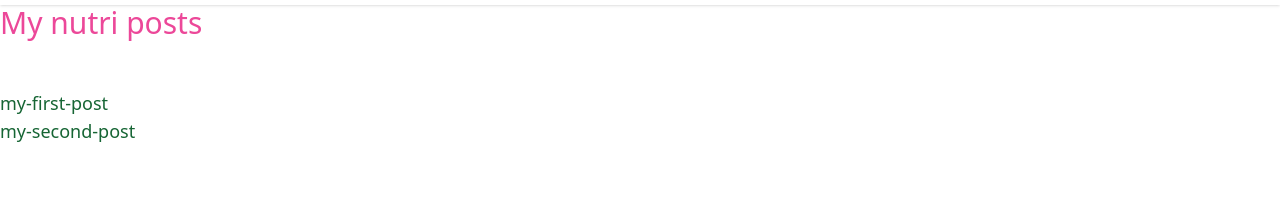
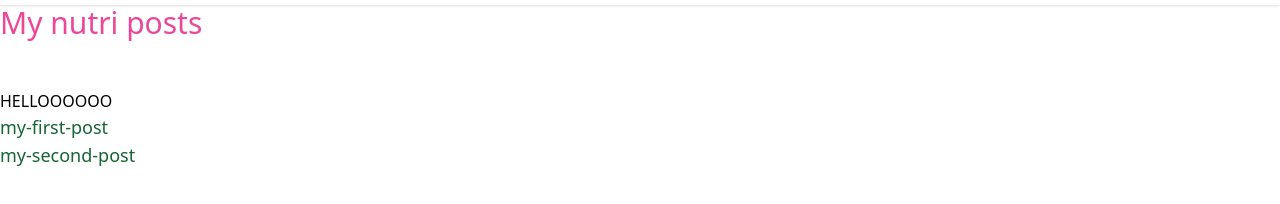
Before and after one commit to anggifit/gatsbyProject, a Gatsby site: page /blog in a window 1280 px wide. Shown: the part 50-254 px from the top of the page. Built offline with nearby package versions, Linux system fonts and the light colour scheme; Gatsby itself is replaced by a stand-in of ours.

Commit message:
testing workflow with blog changes

```diff
--- a/src/pages/blog.js
+++ b/src/pages/blog.js
@@ -6,13 +6,13 @@
   return (
     <Layout pageTitle="My nutri posts">
       <section className="relative pt-12 bg-blueGray-50">
+        <p>HELLOOOOOO</p>
         <ul className="text-lg text-green-800">
           {data.allFile.nodes.map((node) => (
             <li key={node.name}>{node.name}</li>
           ))}
         </ul>
       </section>
-
     </Layout>
   );
 };
```
